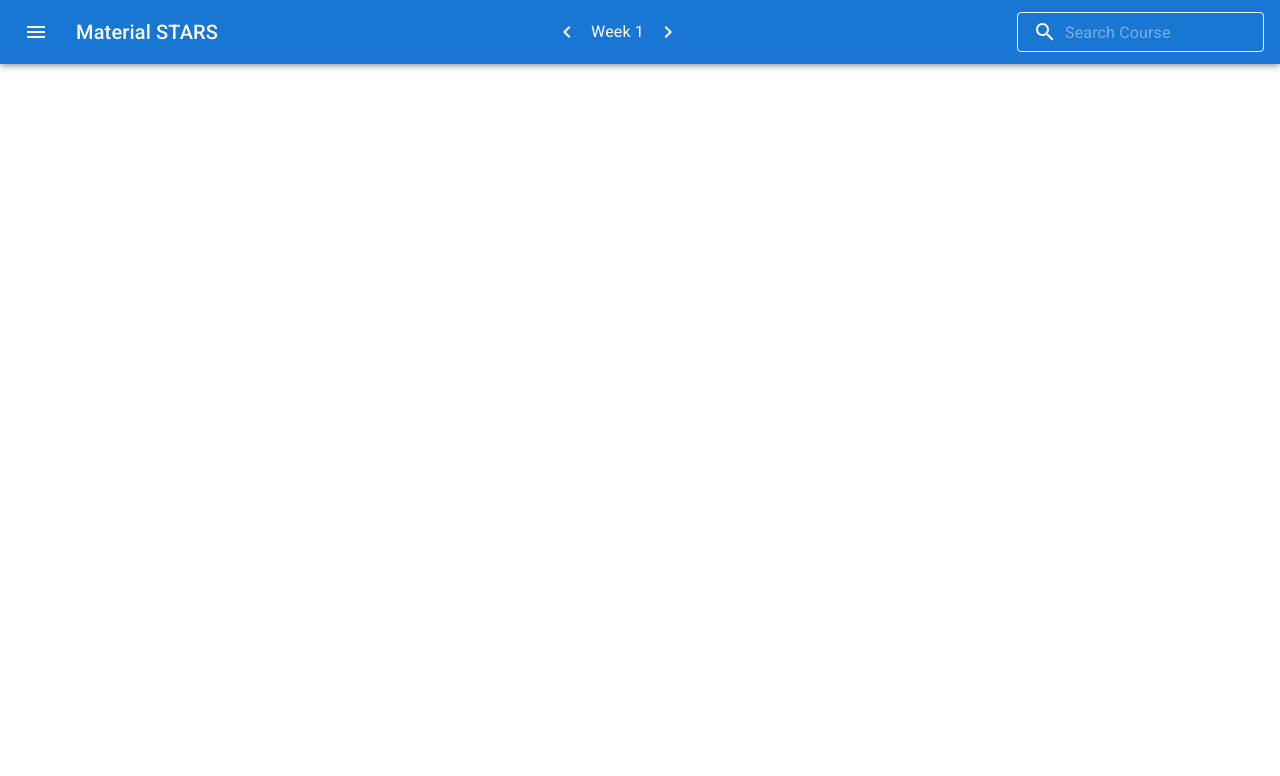
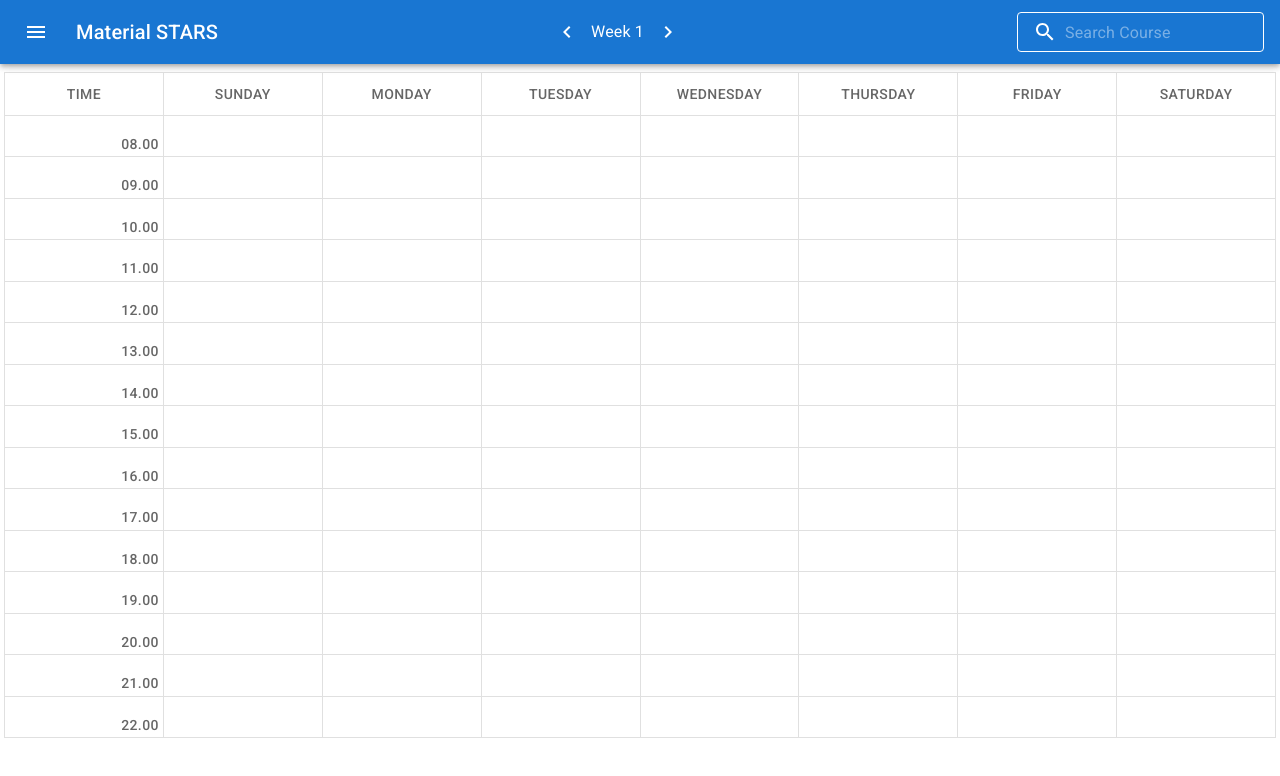
Before and after one commit to gillwong/bootstars, a React (Create React App) app: page /schedule in a window 1280 px wide. Shown: the top 776 px of the page. Built offline with nearby package versions, Linux system fonts and the light colour scheme; data requests are answered from the project's data file.

Commit message:
Add calendar and drag & drop functionality

```diff
--- a/package.json
+++ b/package.json
@@ -17,6 +17,8 @@
     "react": "^18.2.0",
     "react-bootstrap": "^2.7.0",
     "react-bootstrap-icons": "^1.10.2",
+    "react-dnd": "^16.0.1",
+    "react-dnd-html5-backend": "^16.0.1",
     "react-dom": "^18.2.0",
     "react-router-dom": "^6.5.0",
     "react-scripts": "5.0.1",
--- a/src/App.js
+++ b/src/App.js
@@ -13,6 +13,9 @@ import Schedule from './schedule/Schedule';
 import AppHeaderMUI from './appheader/AppHeaderMUI';
 import SidebarMUI from './sidebar/SidebarMUI';
 import RightSidebar from './sidebar/RightSidebar';
+import ScheduleOnLoad from './schedule/ScheduleOnLoad';
+import { DndProvider } from 'react-dnd';
+import { HTML5Backend } from 'react-dnd-html5-backend';
 
 function App() {
   const [courses, setCourses] = useState([]);
@@ -71,6 +74,7 @@ function App() {
 
   return (
     <Router>
+      <DndProvider backend={HTML5Backend}>
         <Container fluid className="vh-100">
 
           {pageTitle === "Schedule"
@@ -78,14 +82,15 @@ function App() {
             : <AppHeader {...appHeaderProps} />
           }
 
-        <Row className="h-100">
+          {pageTitle === "Schedule" && <>
+            <SidebarMUI sidebarState={sidebarState} />
+            <RightSidebar {...courseListProps} rightSidebarState={rightSidebarState} setRightSidebarState={setRightSidebarState} focused={focused} setMouseLeft={setMouseLeft} />
+            <Schedule sidebarState={sidebarState} onLoadPage={() => setPageTitle("Schedule")} />
+          </>}
 
-          {pageTitle === "Schedule"
-            ? <SidebarMUI sidebarState={sidebarState} />
-            : sidebarState && <Sidebar />
-          }
+          <Row className="mh-100">
 
-          {pageTitle === "Schedule" && <RightSidebar {...courseListProps} rightSidebarState={rightSidebarState} setRightSidebarState={setRightSidebarState} focused={focused} setMouseLeft={setMouseLeft} />}
+            {pageTitle !== "Schedule" && sidebarState && <Sidebar />}
 
             <Col className="px-0">
               <Routes>
@@ -103,7 +108,7 @@ function App() {
                   />
                 } />
                 <Route path="/schedule" element={
-                <Schedule onLoadPage={() => setPageTitle("Schedule")} />
+                  <ScheduleOnLoad onLoadPage={() => setPageTitle("Schedule")} />
                 } />
                 <Route path="/edit/:id" element={
                   <AddCourse
@@ -123,6 +128,7 @@ function App() {
             </Col>
           </Row>
         </Container>
+      </DndProvider>
     </Router>
   );
 }
--- a/src/addcourse/AddCourse.js
+++ b/src/addcourse/AddCourse.js
@@ -188,7 +188,7 @@ const AddCourse = ({
         const examTime = examScheduleParsed.match(/([0-9]{4})to([0-9]{4})/);
         const startTime = dayjs(examTime[1], "HHmm");
         const endTime = dayjs(examTime[2], "HHmm");
-        examDurationProcessed = endTime.diff(startTime, "h");
+        examDurationProcessed = endTime.diff(startTime, "h", true);
       }
 
       toggleHasFinals(examScheduleParsed !== "Not Applicable");
--- /dev/null
+++ b/src/courselist/CourseCardMini.js
@@ -0,0 +1,54 @@
+import { Card, CardContent, Typography } from "@mui/material";
+import { useState } from "react";
+
+const CourseCardMini = ({ course, index, timing, mt, height, group }) => {
+  const [hovered, setHovered] = useState(false);
+
+  return (
+    <Card
+      sx={{
+        backgroundColor: "secondary.main",
+        color: "white",
+        position: "absolute",
+        overflow: "hidden",
+        mt: mt,
+        width: 1,
+        height: hovered ? "auto" : `${height * 100}%`,
+        zIndex: hovered ? 2 : 1
+      }}
+      onMouseEnter={() => setHovered(true)}
+      onMouseLeave={() => setHovered(false)}
+    >
+      <CardContent sx={{ padding: 1 }}>
+        <Typography
+          variant="subtitle2"
+        >
+          {course.code}
+        </Typography>
+        <Typography
+          variant="body1"
+        >
+          {timing}
+        </Typography>
+        <Typography
+          variant="body1"
+        >
+          {index}
+        </Typography>
+        <Typography
+          variant="body1"
+        >
+          {group.type} {group.group}
+        </Typography>
+        <Typography
+          variant="body1"
+        >
+          {group.venue}
+        </Typography>
+      </CardContent>
+
+    </Card>
+  );
+}
+
+export default CourseCardMini;
--- /dev/null
+++ b/src/schedule/GridSchedule.js
@@ -0,0 +1,106 @@
+import Grid2 from "@mui/material/Unstable_Grid2/Grid2";
+import { useDrop } from "react-dnd";
+import CourseCardMini from "../courselist/CourseCardMini";
+import { DAYS, ItemTypes } from "../services/constants";
+import dayjs from 'dayjs';
+import customParseFormat from 'dayjs/plugin/customParseFormat';
+import timezone from 'dayjs/plugin/timezone';
+import utc from 'dayjs/plugin/utc';
+import duration from 'dayjs/plugin/duration';
+
+dayjs.extend(customParseFormat);
+dayjs.extend(utc);
+dayjs.extend(timezone);
+dayjs.extend(duration);
+
+const GridSchedule = ({ pos, tableContent, setTableContent, children }) => {
+  const day = DAYS[pos[1] - 1];
+  let timeStart = `${6 + pos[0]}.00`;
+  let timeEnd;
+  let indexDrop;
+
+  const [{ isOver, canDrop, itemObj }, drop] = useDrop(() => ({
+    accept: ItemTypes.COURSE,
+    canDrop: item => {
+      const indexes = Object.keys(item.schedules);
+      for(let i = 0; i < indexes.length; i++) {
+        for(let j = 0; j < item.schedules[indexes[i]].length; j++) {
+          if(timeStart.substring(0, 2) === item.schedules[indexes[i]][j].time.substring(0, 2) && day === item.schedules[indexes[i]][j].day) {
+            timeStart = item.schedules[indexes[i]][j].time.substring(0, 5);
+            timeEnd = item.schedules[indexes[i]][j].time.substring(8);
+            indexDrop = indexes[i];
+            return true;
+          }
+        }
+      }
+      return false;
+    },
+    drop: item => {
+      let newTableContent = [...tableContent];
+
+      for(let i = 0; i < item.schedules[indexDrop].length; i++) {
+        timeStart = item.schedules[indexDrop][i].time.substring(0, 5);
+        timeEnd = item.schedules[indexDrop][i].time.substring(8);
+
+        let startTime = dayjs(timeStart, "HH.mm");
+        let endTime = dayjs(timeEnd, "HH.mm");
+        let duration = endTime.diff(startTime, "h", true);
+
+        newTableContent[parseInt(timeStart.substring(0, 2)) - 6][DAYS.findIndex(element => element === item.schedules[indexDrop][i].day) + 1] = {
+          course: item,
+          indexDrop,
+          timeStart,
+          timeEnd,
+          timing: `${timeStart} - ${timeEnd}`,
+          duration,
+          group: item.schedules[indexDrop][i]
+        }
+      }
+      setTableContent(newTableContent);
+    },
+    collect: monitor => ({
+      isOver: !!monitor.isOver(),
+      canDrop: !!monitor.canDrop(),
+      itemObj: monitor.getItem()
+    })
+  }), [pos])
+
+  return (
+    <Grid2
+      ref={drop}
+      xs={1}
+      textAlign="left"
+      sx={{
+        position: "relative",
+        padding: 0,
+        backgroundColor: canDrop ? isOver ? "navy" : "lightblue" : ""
+      }}
+    >
+      {tableContent[pos[0]][pos[1]] &&
+        <CourseCardMini
+          course={tableContent[pos[0]][pos[1]].course}
+          index={tableContent[pos[0]][pos[1]].indexDrop}
+          timing={tableContent[pos[0]][pos[1]].timing}
+          mt={tableContent[pos[0]][pos[1]].timeStart.substring(3) === "30" ? 2.5 : 0}
+          height={tableContent[pos[0]][pos[1]].duration}
+          group={tableContent[pos[0]][pos[1]].group}
+        />
+      }
+    </Grid2>
+  );
+}
+
+// <Card
+//   sx={{
+//     position: "absolute",
+//     width: 1,
+//   }}
+// >
+//   <CardContent sx={{ padding: 1 }}>
+//     <Typography color="text.secondary" sx={{ fontWeight: "light" }}>{tableContent[pos[0]][pos[1]].code}</Typography>
+//     <Typography color="text.secondary" sx={{ fontWeight: "light" }}>{tableContent[pos[0]][pos[1]].id}</Typography>
+//   </CardContent>
+// </Card>
+//   }
+
+export default GridSchedule;
--- a/src/schedule/Schedule.js
+++ b/src/schedule/Schedule.js
@@ -1,8 +1,69 @@
-import { useEffect } from "react";
+import { Box, Toolbar, Typography } from "@mui/material";
+import Grid2 from "@mui/material/Unstable_Grid2/Grid2";
+import { Fragment, useEffect, useState } from "react";
+import GridSchedule from "./GridSchedule";
 
-const Schedule = ({ onLoadPage }) => {
+const Schedule = ({ sidebarState, onLoadPage }) => {
+  const [tableContent, setTableContent] = useState([
+    ["Time", "Sunday", "Monday", "Tuesday", "Wednesday", "Thursday", "Friday", "Saturday"],
+    ["08.00", "", "", "", "", "", "", ""],
+    ["09.00", "", "", "", "", "", "", ""],
+    ["10.00", "", "", "", "", "", "", ""],
+    ["11.00", "", "", "", "", "", "", ""],
+    ["12.00", "", "", "", "", "", "", ""],
+    ["13.00", "", "", "", "", "", "", ""],
+    ["14.00", "", "", "", "", "", "", ""],
+    ["15.00", "", "", "", "", "", "", ""],
+    ["16.00", "", "", "", "", "", "", ""],
+    ["17.00", "", "", "", "", "", "", ""],
+    ["18.00", "", "", "", "", "", "", ""],
+    ["19.00", "", "", "", "", "", "", ""],
+    ["20.00", "", "", "", "", "", "", ""],
+    ["21.00", "", "", "", "", "", "", ""],
+    ["22.00", "", "", "", "", "", "", ""],
+  ]);
+
   useEffect(onLoadPage, [onLoadPage]);
-  return (<></>);
+  return (
+    <Box sx={{ flexGrow: 1, py: 2}}>
+      <Toolbar />
+      <Grid2
+        container
+        spacing={2}
+        columns={8}
+        sx={{
+          "--Grid-borderWidth": "1px",
+          borderTop: "var(--Grid-borderWidth) solid",
+          borderLeft: "var(--Grid-borderWidth) solid",
+          borderColor: "divider",
+          "& > div": {
+            borderRight: "var(--Grid-borderWidth) solid",
+            borderBottom: "var(--Grid-borderWidth) solid",
+            borderColor: "divider"
+          }
+        }}
+      >
+
+        {tableContent.map((row, i) =>
+          <Fragment key={i}>
+            {i === 0
+              ? row.map((content, j) =>
+                <Grid2 key={j} xs={1} textAlign="center">
+                  <Typography variant="button" color="text.secondary">{content}</Typography>
+                </Grid2>)
+              : row.map((content, j) =>
+                j === 0
+                  ? <Grid2 key={j} xs={1} textAlign="right">
+                    <Typography variant="button" color="text.secondary" sx={{ display: "block", mt: 1, mb: -1, mr: -0.5}}>{content}</Typography>
+                  </Grid2>
+                  : <GridSchedule key={j} pos={[i, j]} tableContent={tableContent} setTableContent={setTableContent}>{content}</GridSchedule>
+            )}
+          </Fragment>
+        )}
+
+      </Grid2>
+    </Box>
+  );
 }
 
 export default Schedule;
--- /dev/null
+++ b/src/schedule/ScheduleOnLoad.js
@@ -0,0 +1,8 @@
+import { useEffect } from "react";
+
+const ScheduleOnLoad = ({ onLoadPage }) => {
+  useEffect(onLoadPage, [onLoadPage]);
+  return (<></>);
+}
+
+export default ScheduleOnLoad;
--- a/src/services/constants.js
+++ b/src/services/constants.js
@@ -1,2 +1,6 @@
 export const OFF = false;
 export const ON = true;
+export const DAYS = ["Sun", "Mon", "Tue", "Wed", "Thu", "Fri", "Sat"];
+export const ItemTypes = {
+  COURSE: 'course'
+}
--- a/src/sidebar/RightSidebar.js
+++ b/src/sidebar/RightSidebar.js
@@ -33,7 +33,8 @@ const RightSidebar = ({
         width: 1/4,
         "& .MuiDrawer-paper": {
           width: 1/4,
-          boxSizing: "border-box"
+          boxSizing: "border-box",
+          boxShadow: 3
         }
       }}
     >
--- a/src/sidebar/SidebarMUI.js
+++ b/src/sidebar/SidebarMUI.js
@@ -10,6 +10,15 @@ const SidebarMUI = ({ sidebarState }) => {
       variant="persistent"
       anchor="left"
       open={sidebarState}
+      sx={{
+        width: 1/5,
+        flexShrink: 0,
+        '& .MuiDrawer-paper': {
+          width: 1/5,
+          boxSizing: 'border-box',
+          boxShadow: 3
+        },
+      }}
     >
       <Toolbar />
       <Box sx={{ overflow: "auto" }}>
```
Also changed, not shown: src/courselist/CourseCardMUI.js (+19 -1 lines), 1 other file (tests, documents, lock files or other folders). Lines whose indentation alone changed are shown as unchanged.
